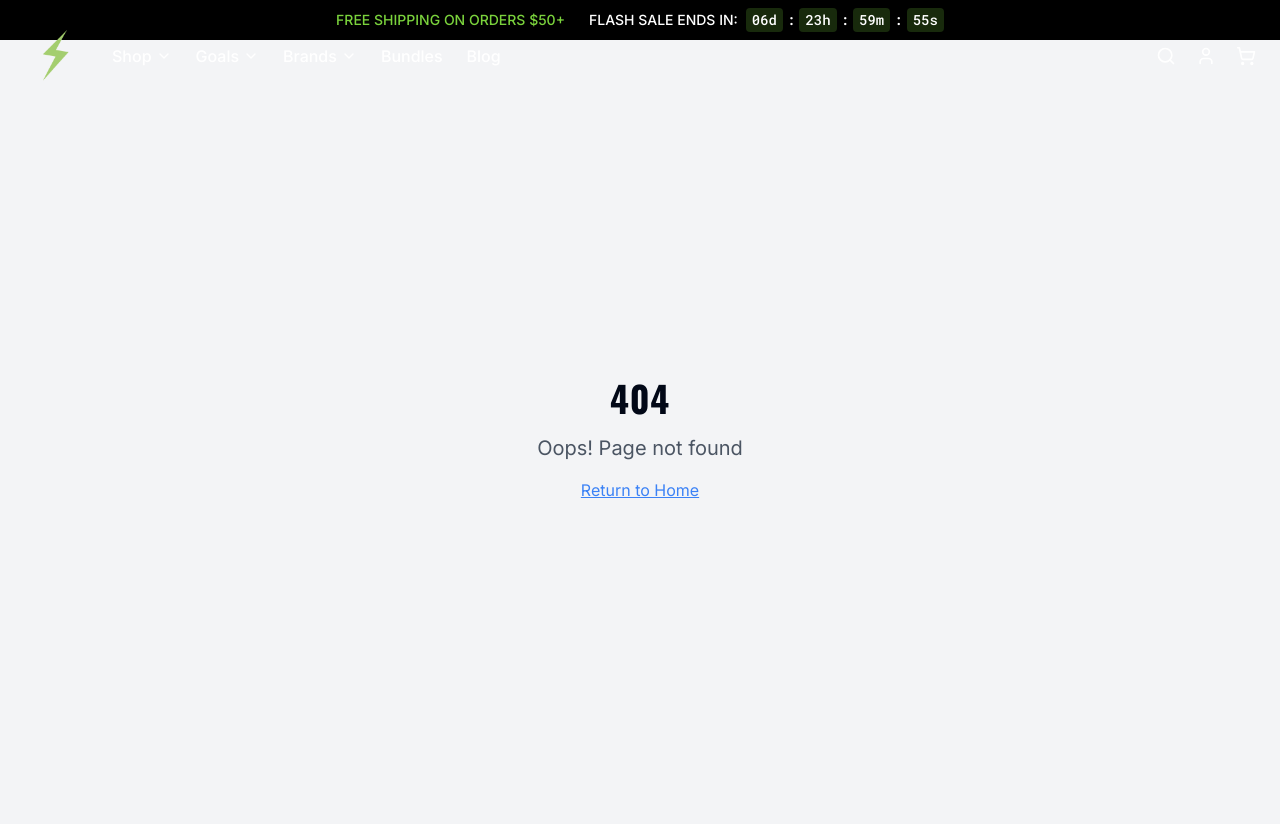
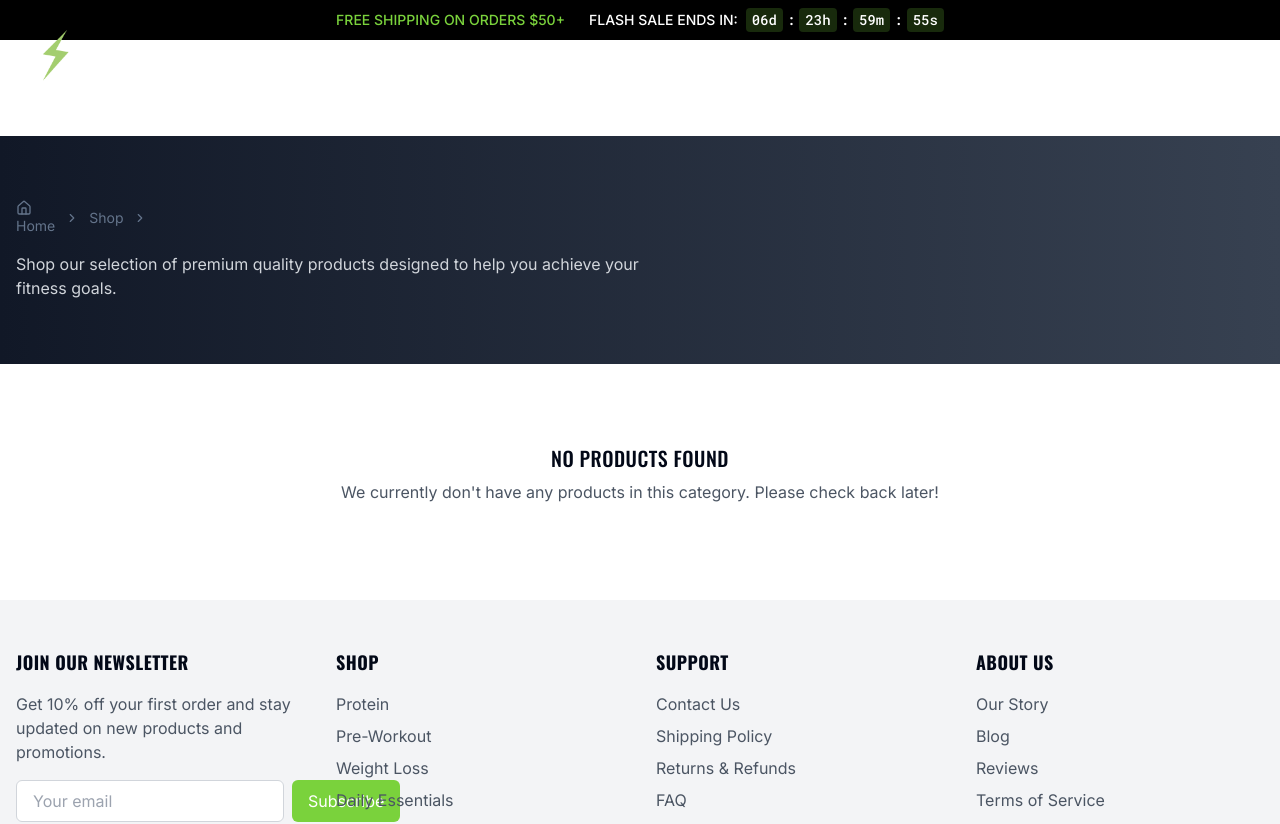
Before and after one commit to JxWayne890/Charged, a React (Vite) app: page /category/protein in a window 1280 px wide. Shown: the top 824 px of the page. Built offline with nearby package versions, Linux system fonts and the light colour scheme.

Commit message:
Center navbar menu items and add category pages
Center the navigation menu items in the header.
Create pages for all category items.

```diff
--- a/src/App.tsx
+++ b/src/App.tsx
@@ -11,6 +11,14 @@ import Footer from "./components/Footer";
 import AnnouncementBar from "./components/AnnouncementBar";
 import CartDrawer from "./components/CartDrawer";
 import NotFound from "./pages/NotFound";
+
+// Import category pages
+import ShopPage from "./pages/categories/ShopPage";
+import ProteinPage from "./pages/categories/ProteinPage";
+import PreWorkoutPage from "./pages/categories/PreWorkoutPage";
+import WeightLossPage from "./pages/categories/WeightLossPage";
+import AminoAcidsPage from "./pages/categories/AminoAcidsPage";
+import WellnessPage from "./pages/categories/WellnessPage";
 
 const queryClient = new QueryClient();
 
@@ -34,6 +42,15 @@ const App = () => (
             <main className="flex-1">
               <Routes>
                 <Route path="/" element={<Index />} />
+
+                {/* Category Pages */}
+                <Route path="/shop" element={<ShopPage />} />
+                <Route path="/category/protein" element={<ProteinPage />} />
+                <Route path="/category/pre-workout" element={<PreWorkoutPage />} />
+                <Route path="/category/weight-loss" element={<WeightLossPage />} />
+                <Route path="/category/amino-acids" element={<AminoAcidsPage />} />
+                <Route path="/category/wellness" element={<WellnessPage />} />
+
                 {/* ADD ALL CUSTOM ROUTES ABOVE THE CATCH-ALL "*" ROUTE */}
                 <Route path="*" element={<NotFound />} />
               </Routes>
--- a/src/components/Header/DesktopNav.tsx
+++ b/src/components/Header/DesktopNav.tsx
@@ -109,8 +109,8 @@ const DesktopNav = () => {
   };
 
   return (
-    <nav className="hidden lg:block">
-      <ul className="flex items-center space-x-6">
+    <nav className="hidden lg:block w-full">
+      <ul className="flex items-center justify-center space-x-6">
         {Object.keys(megaMenuData).map((menuItem) => (
           <li
             key={menuItem}
--- a/src/components/Header/Header.tsx
+++ b/src/components/Header/Header.tsx
@@ -43,7 +43,7 @@ const Header = () => {
             <Logo />
           </div>
 
-          <div className="hidden lg:block mx-4 flex-1">
+          <div className="hidden lg:flex flex-1 justify-center">
             <DesktopNav />
           </div>
 
--- /dev/null
+++ b/src/pages/CategoryPage.tsx
@@ -0,0 +1,74 @@
+
+import React from 'react';
+import { useParams } from 'react-router-dom';
+import { products } from '@/data/products';
+import ProductCard from '@/components/ProductCard';
+import { Breadcrumb, BreadcrumbItem, BreadcrumbLink, BreadcrumbList, BreadcrumbSeparator } from '@/components/ui/breadcrumb';
+import { Home } from 'lucide-react';
+
+// This is a reusable component for all category pages
+const CategoryPage = () => {
+  const { category } = useParams<{ category: string }>();
+
+  const categoryFormatted = category ? category.replace(/-/g, ' ') : '';
+  const capitalizedCategory = categoryFormatted.replace(/\b\w/g, char => char.toUpperCase());
+
+  // Filter products by the current category
+  const categoryProducts = products.filter(
+    product => product.category.toLowerCase() === categoryFormatted.toLowerCase()
+  );
+
+  return (
+    <div className="pt-24 pb-12">
+      {/* Hero Section */}
+      <div className="bg-gradient-to-r from-gray-900 to-gray-700 py-16 mb-8">
+        <div className="container mx-auto px-4">
+          <Breadcrumb className="mb-4 text-gray-300">
+            <BreadcrumbList>
+              <BreadcrumbItem>
+                <BreadcrumbLink href="/">
+                  <Home className="h-4 w-4 mr-1" />
+                  Home
+                </BreadcrumbLink>
+              </BreadcrumbItem>
+              <BreadcrumbSeparator />
+              <BreadcrumbItem>
+                <BreadcrumbLink href="/shop">Shop</BreadcrumbLink>
+              </BreadcrumbItem>
+              <BreadcrumbSeparator />
+              <BreadcrumbItem>
+                <BreadcrumbLink>{capitalizedCategory}</BreadcrumbLink>
+              </BreadcrumbItem>
+            </BreadcrumbList>
+          </Breadcrumb>
+
+          <h1 className="text-4xl font-bold text-white mb-2">{capitalizedCategory}</h1>
+          <p className="text-gray-300 max-w-2xl">
+            Shop our selection of premium quality {categoryFormatted} products designed
+            to help you achieve your fitness goals.
+          </p>
+        </div>
+      </div>
+
+      {/* Products Grid */}
+      <div className="container mx-auto px-4">
+        <div className="grid grid-cols-1 sm:grid-cols-2 lg:grid-cols-3 xl:grid-cols-4 gap-8">
+          {categoryProducts.length > 0 ? (
+            categoryProducts.map(product => (
+              <ProductCard key={product.id} product={product} />
+            ))
+          ) : (
+            <div className="col-span-full text-center py-12">
+              <h3 className="text-xl font-medium mb-2">No products found</h3>
+              <p className="text-gray-600">
+                We currently don't have any products in this category. Please check back later!
+              </p>
+            </div>
+          )}
+        </div>
+      </div>
+    </div>
+  );
+};
+
+export default CategoryPage;
--- /dev/null
+++ b/src/pages/categories/AminoAcidsPage.tsx
@@ -0,0 +1,8 @@
+
+import CategoryPage from '../CategoryPage';
+
+const AminoAcidsPage = () => {
+  return <CategoryPage />;
+};
+
+export default AminoAcidsPage;
--- /dev/null
+++ b/src/pages/categories/PreWorkoutPage.tsx
@@ -0,0 +1,8 @@
+
+import CategoryPage from '../CategoryPage';
+
+const PreWorkoutPage = () => {
+  return <CategoryPage />;
+};
+
+export default PreWorkoutPage;
--- /dev/null
+++ b/src/pages/categories/ProteinPage.tsx
@@ -0,0 +1,8 @@
+
+import CategoryPage from '../CategoryPage';
+
+const ProteinPage = () => {
+  return <CategoryPage />;
+};
+
+export default ProteinPage;
--- /dev/null
+++ b/src/pages/categories/ShopPage.tsx
@@ -0,0 +1,62 @@
+
+import React from 'react';
+import { Link } from 'react-router-dom';
+import { categoryLinks } from '@/data/dummyData';
+import { Breadcrumb, BreadcrumbItem, BreadcrumbLink, BreadcrumbList, BreadcrumbSeparator } from '@/components/ui/breadcrumb';
+import { Home } from 'lucide-react';
+
+const ShopPage = () => {
+  return (
+    <div className="pt-24 pb-12">
+      {/* Hero Section */}
+      <div className="bg-gradient-to-r from-gray-900 to-gray-700 py-16 mb-8">
+        <div className="container mx-auto px-4">
+          <Breadcrumb className="mb-4 text-gray-300">
+            <BreadcrumbList>
+              <BreadcrumbItem>
+                <BreadcrumbLink href="/">
+                  <Home className="h-4 w-4 mr-1" />
+                  Home
+                </BreadcrumbLink>
+              </BreadcrumbItem>
+              <BreadcrumbSeparator />
+              <BreadcrumbItem>
+                <BreadcrumbLink>Shop</BreadcrumbLink>
+              </BreadcrumbItem>
+            </BreadcrumbList>
+          </Breadcrumb>
+
+          <h1 className="text-4xl font-bold text-white mb-2">Shop All Categories</h1>
+          <p className="text-gray-300 max-w-2xl">
+            Browse our complete range of premium supplements organized by category to find exactly what you need.
+          </p>
+        </div>
+      </div>
+
+      {/* Categories Grid */}
+      <div className="container mx-auto px-4">
+        <div className="grid grid-cols-1 md:grid-cols-2 lg:grid-cols-3 gap-8">
+          {categoryLinks.map((category) => (
+            <Link
+              key={category.name}
+              to={category.link}
+              className="group relative overflow-hidden rounded-lg shadow-lg aspect-video"
+            >
+              <div
+                className="absolute inset-0 bg-cover bg-center transition-transform duration-500 group-hover:scale-110"
+                style={{ backgroundImage: `url(${category.image})` }}
+              ></div>
+              <div className="absolute inset-0 bg-gradient-to-t from-black/70 to-transparent flex items-end p-6">
+                <span className="text-white font-oswald text-2xl tracking-wide group-hover:text-primary transition-colors duration-300">
+                  {category.name}
+                </span>
+              </div>
+            </Link>
+          ))}
+        </div>
+      </div>
+    </div>
+  );
+};
+
+export default ShopPage;
--- /dev/null
+++ b/src/pages/categories/WeightLossPage.tsx
@@ -0,0 +1,8 @@
+
+import CategoryPage from '../CategoryPage';
+
+const WeightLossPage = () => {
+  return <CategoryPage />;
+};
+
+export default WeightLossPage;
--- /dev/null
+++ b/src/pages/categories/WellnessPage.tsx
@@ -0,0 +1,8 @@
+
+import CategoryPage from '../CategoryPage';
+
+const WellnessPage = () => {
+  return <CategoryPage />;
+};
+
+export default WellnessPage;
```
